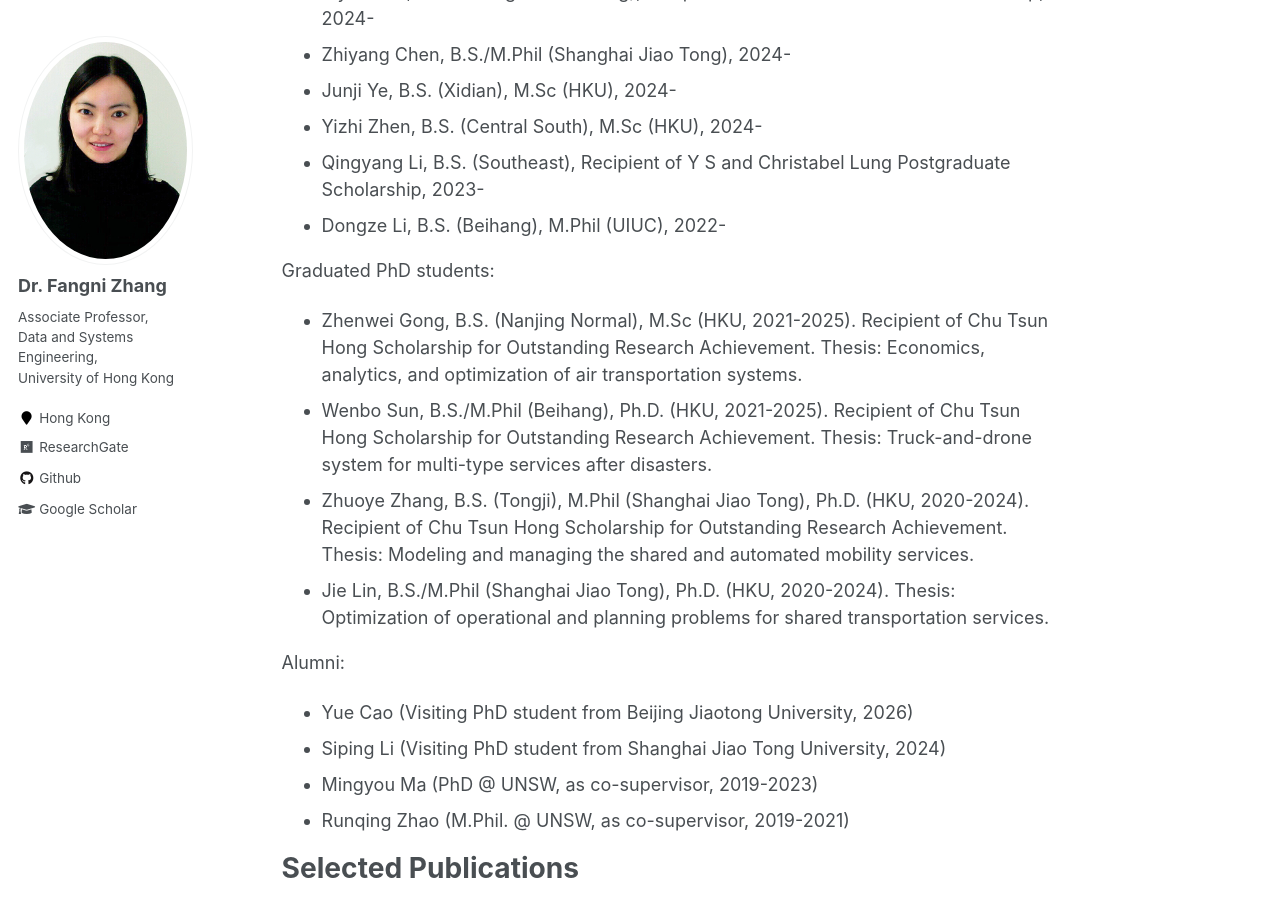
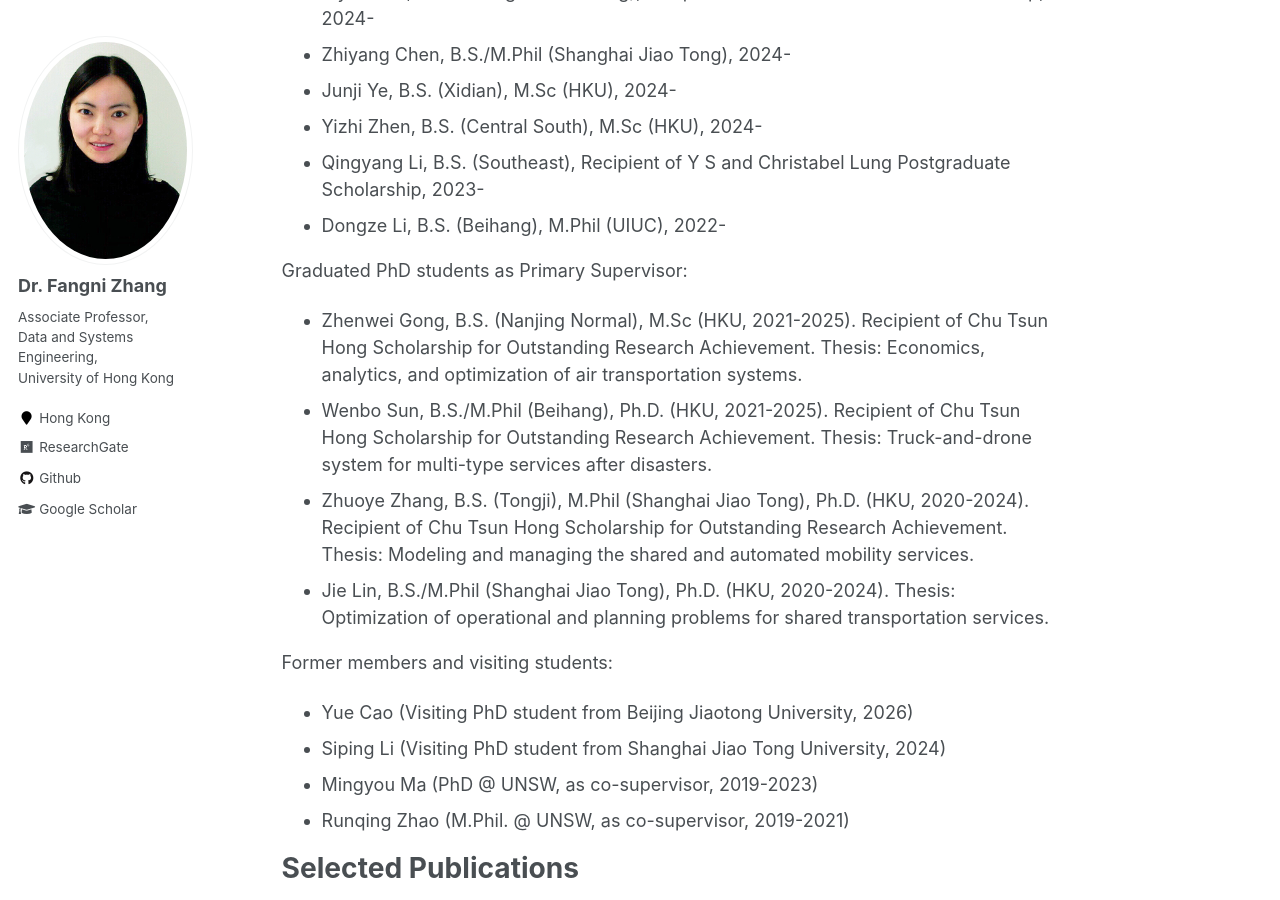
Before and after one commit to fangnizhang/fangnizhang.github.io, a Jekyll site: the page built from _pages/about.md, in a window 1280 px wide and 900 px high, scrolled down 1759 px. Built offline with Jekyll 4.4.1, drawn with Linux system fonts in a browser that asks for light colours.

Commit message:
Update about.md

```diff
--- a/_pages/about.md
+++ b/_pages/about.md
@@ -46,13 +46,13 @@ On-going PhD students:
 * Qingyang Li, B.S. (Southeast), Recipient of Y S and Christabel Lung Postgraduate Scholarship, 2023-
 * Dongze Li, B.S. (Beihang), M.Phil (UIUC), 2022-
 
-Graduated PhD students:
+Graduated PhD students as Primary Supervisor:
 * Zhenwei Gong, B.S. (Nanjing Normal), M.Sc (HKU, 2021-2025). Recipient of Chu Tsun Hong Scholarship for Outstanding Research Achievement. Thesis: Economics, analytics, and optimization of air transportation systems.
 * Wenbo Sun, B.S./M.Phil (Beihang), Ph.D. (HKU, 2021-2025). Recipient of Chu Tsun Hong Scholarship for Outstanding Research Achievement. Thesis: Truck-and-drone system for multi-type services after disasters.
 * Zhuoye Zhang, B.S. (Tongji), M.Phil (Shanghai Jiao Tong), Ph.D. (HKU, 2020-2024). Recipient of Chu Tsun Hong Scholarship for Outstanding Research Achievement. Thesis: Modeling and managing the shared and automated mobility services.
 * Jie Lin, B.S./M.Phil (Shanghai Jiao Tong), Ph.D. (HKU, 2020-2024). Thesis: Optimization of operational and planning problems for shared transportation services.
 
-Alumni:
+Former members and visiting students:
 * Yue Cao (Visiting PhD student from Beijing Jiaotong University, 2026)
 * Siping Li (Visiting PhD student from Shanghai Jiao Tong University, 2024)
 * Mingyou Ma (PhD @ UNSW, as co-supervisor, 2019-2023)
```
